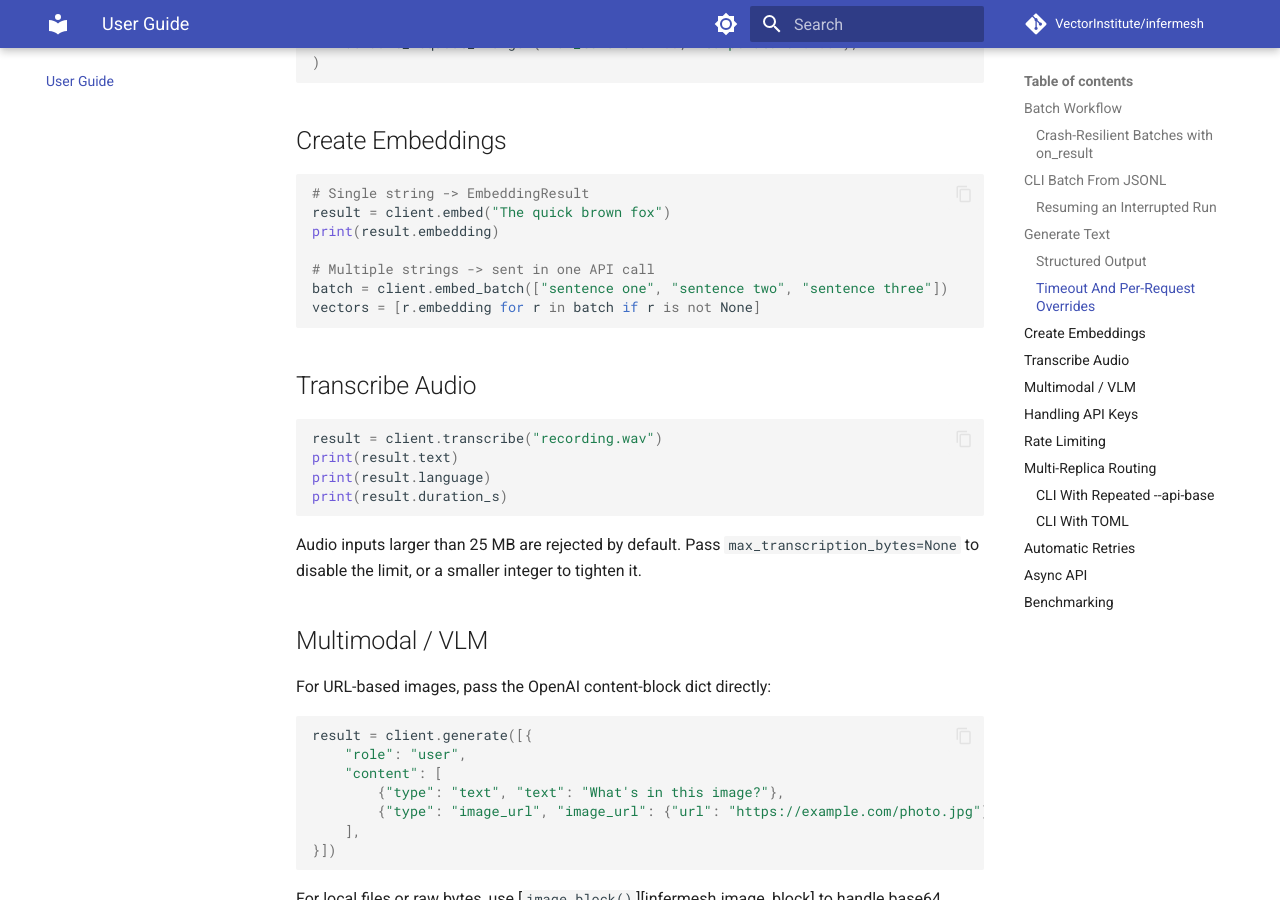
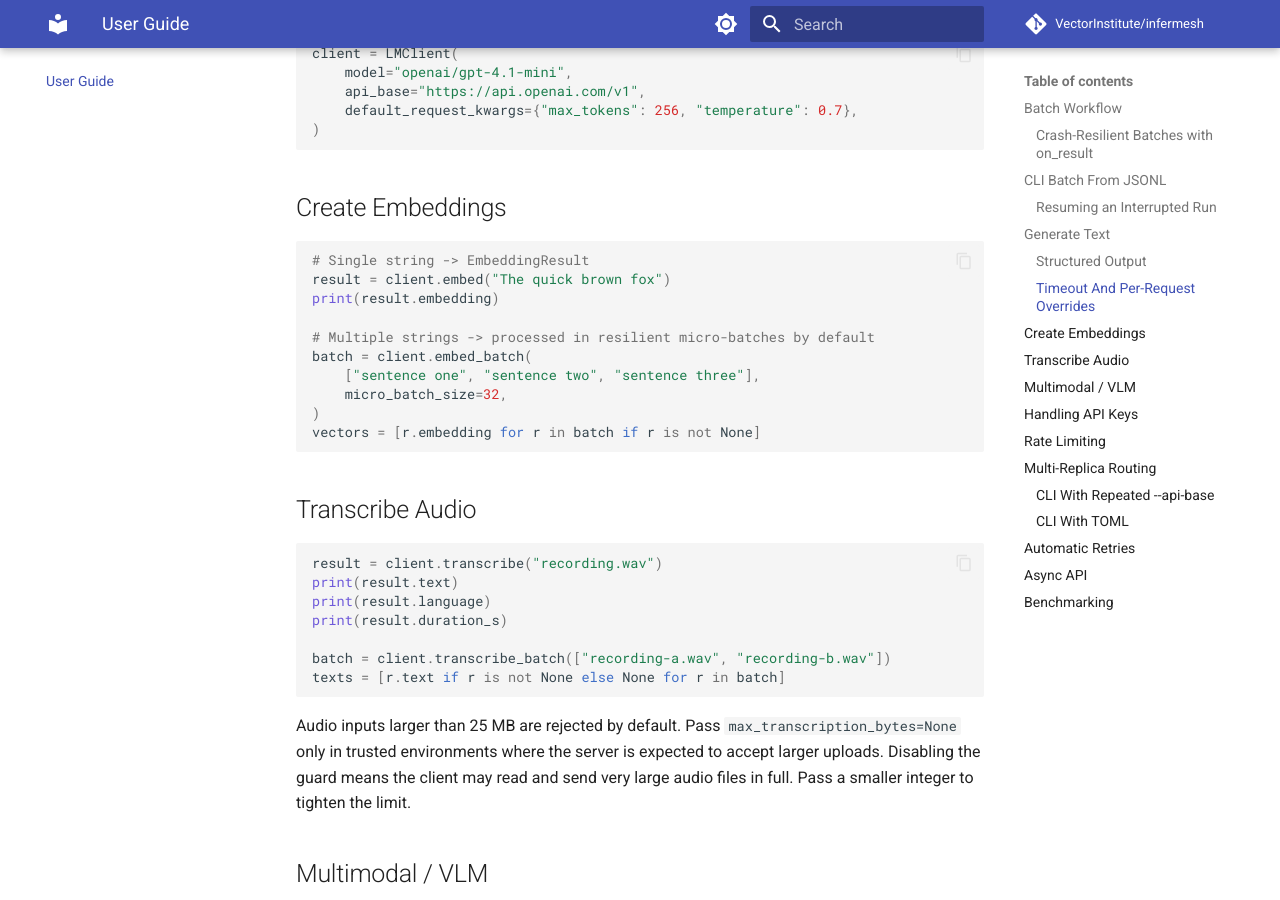
Before and after one commit to VectorInstitute/infermesh, an MkDocs documentation site: the page built from docs/guide.md, in a window 1280 px wide and 900 px high, scrolled down 5520 px. Built offline with MkDocs 1.6.1 and Material for MkDocs 9.7.7, drawn with Linux system fonts in a browser that asks for light colours; comment, search, counter and statistics services are not loaded; some of the changed text lies outside the part shown.

Commit message:
docs: update README and guide for batch embed, transcribe, and callbacks

````diff
--- a/docs/guide.md
+++ b/docs/guide.md
@@ -59,6 +59,9 @@
 completes rather than waiting for the whole batch to finish. This way a
 process crash or interruption only loses the in-flight requests, not
 everything already completed.
+
+`generate_batch`, `embed_batch`, and `transcribe_batch` all support the same
+`on_result(index, result, error)` contract.
 
 Pass an `on_result` callback to `generate_batch` (or `agenerate_batch`):
 
@@ -280,8 +283,11 @@
 result = client.embed("The quick brown fox")
 print(result.embedding)
 
-# Multiple strings -> sent in one API call
-batch = client.embed_batch(["sentence one", "sentence two", "sentence three"])
+# Multiple strings -> processed in resilient micro-batches by default
+batch = client.embed_batch(
+    ["sentence one", "sentence two", "sentence three"],
+    micro_batch_size=32,
+)
 vectors = [r.embedding for r in batch if r is not None]
 ```
 
@@ -292,11 +298,16 @@
 print(result.text)
 print(result.language)
 print(result.duration_s)
+
+batch = client.transcribe_batch(["recording-a.wav", "recording-b.wav"])
+texts = [r.text if r is not None else None for r in batch]
 ```
 
 Audio inputs larger than 25 MB are rejected by default. Pass
-`max_transcription_bytes=None` to disable the limit, or a smaller integer to
-tighten it.
+`max_transcription_bytes=None` only in trusted environments where the server is
+expected to accept larger uploads. Disabling the guard means the client may
+read and send very large audio files in full. Pass a smaller integer to
+tighten the limit.
 
 ## Multimodal / VLM
 
@@ -514,7 +525,14 @@
         batch = await client.agenerate_batch(["prompt A", "prompt B", "prompt C"])
         embedding = await client.aembed("The quick brown fox")
         embedding_batch = await client.aembed_batch(["text a", "text b"])
-        print(result.output_text, len(batch), len(embedding.embedding), len(embedding_batch))
+        transcription_batch = await client.atranscribe_batch(["a.wav", "b.wav"])
+        print(
+            result.output_text,
+            len(batch),
+            len(embedding.embedding),
+            len(embedding_batch),
+            len(transcription_batch),
+        )
 
 asyncio.run(main())
 ```
````
Also changed, not shown: README.md (+17 -2 lines).
